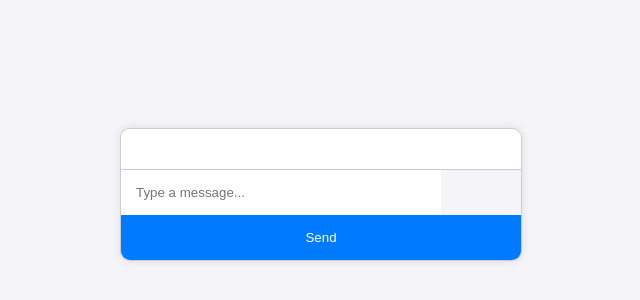
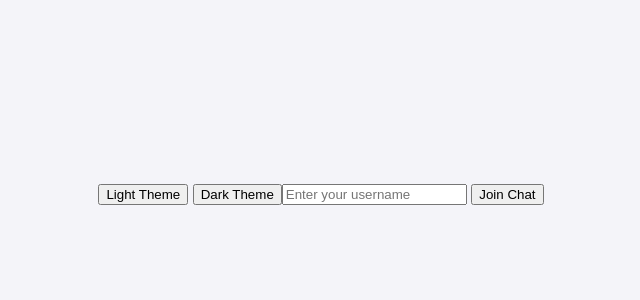
Before and after one commit to yendry-hub/Chatroom, a plain HTML site: page index.html in a window 1280 px wide. Shown: the part 206-506 px from the top of the page, without its empty margins (319-959 px from the left). Drawn offline with Linux system fonts and the light colour scheme.

Commit message:
Update index.html

```diff
--- a/index.html
+++ b/index.html
@@ -7,7 +7,15 @@
     <link rel="stylesheet" href="styles.css">
 </head>
 <body>
-    <div class="chat-container">
+    <div id="theme-toggle" class="theme-toggle">
+        <button id="light-theme-button" class="theme-button">Light Theme</button>
+        <button id="dark-theme-button" class="theme-button">Dark Theme</button>
+    </div>
+    <div id="username-container" class="username-container">
+        <input type="text" id="username-input" class="username-input" placeholder="Enter your username" />
+        <button id="username-button" class="username-button">Join Chat</button>
+    </div>
+    <div id="chat-container" class="chat-container" style="display: none;">
         <div id="chat-box" class="chat-box"></div>
         <input type="text" id="chat-input" class="chat-input" placeholder="Type a message..." />
         <button id="send-button" class="send-button">Send</button>
```
